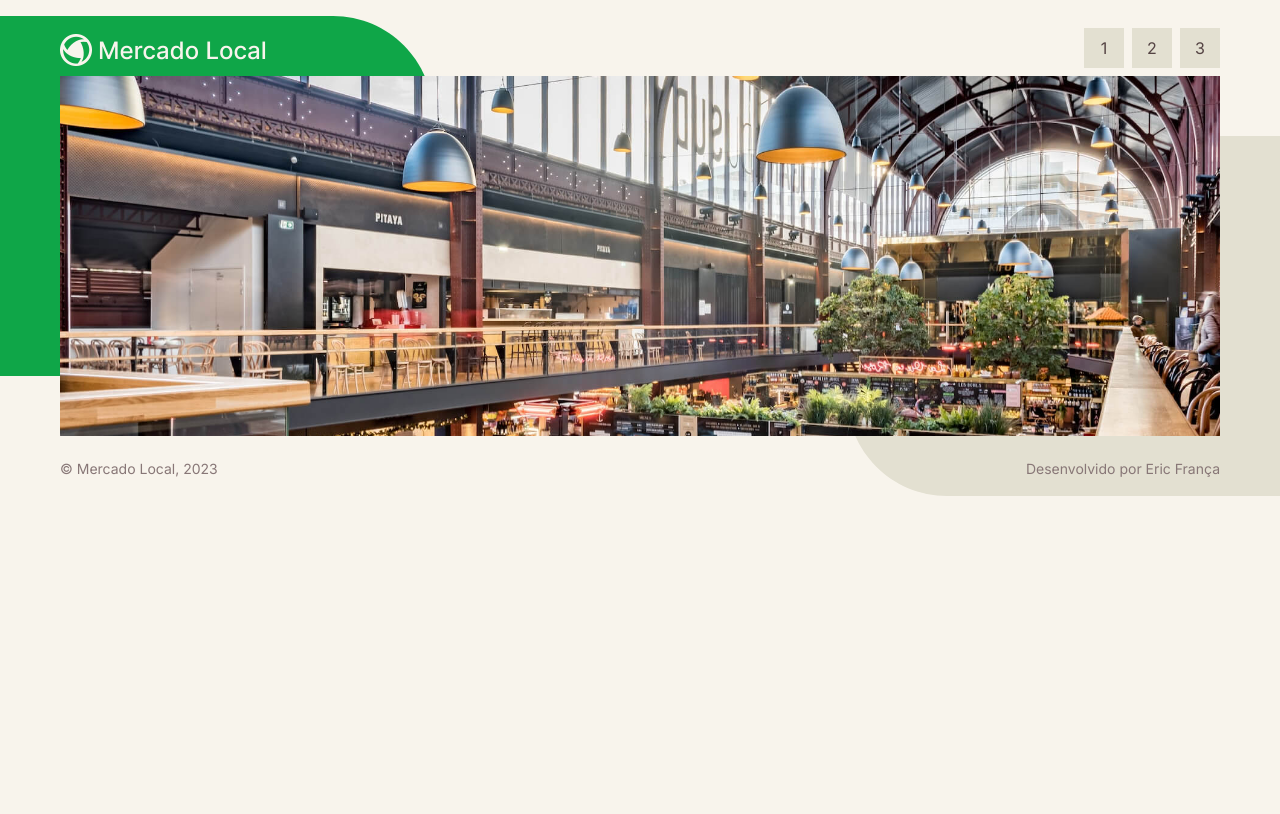
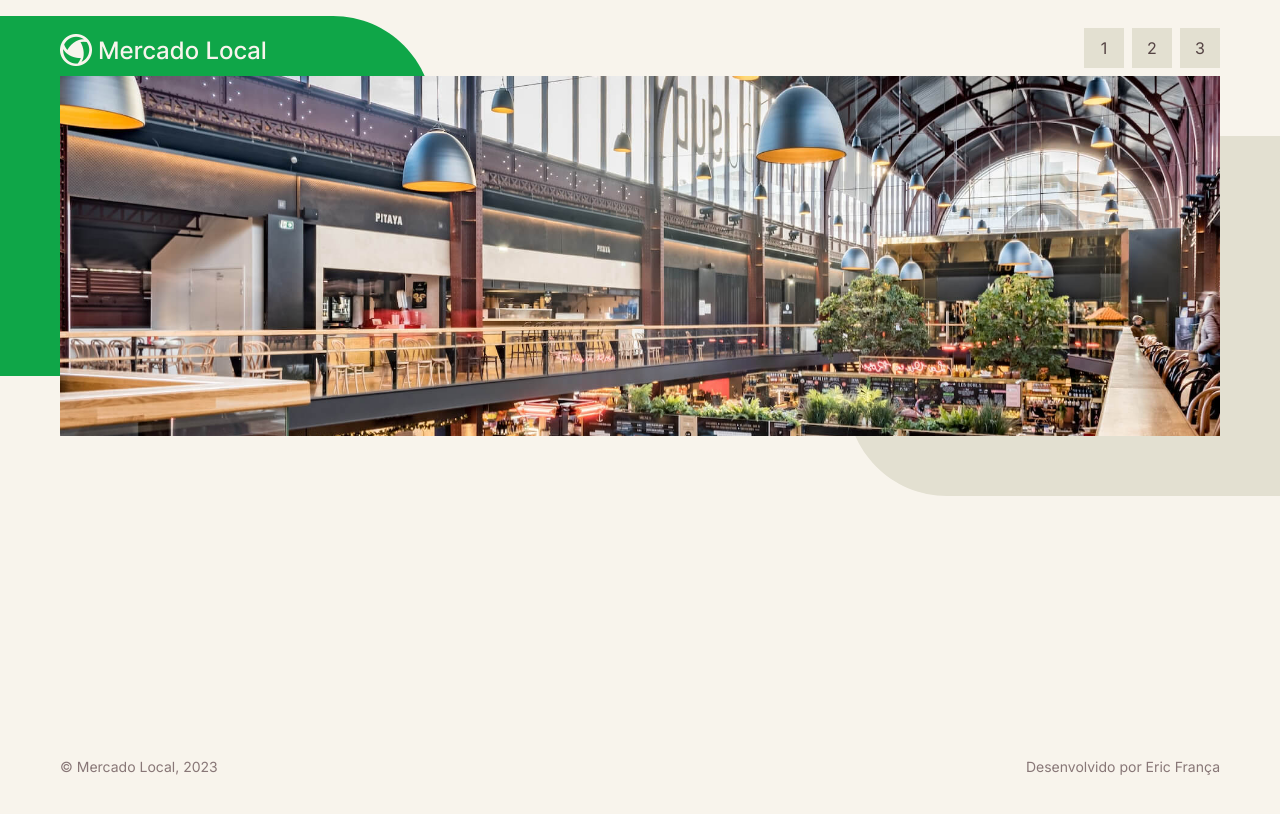
Before and after one commit to EricFranca96/mercadolocal, a SvelteKit app: page / in a window 1280 px wide. Shown: the top 814 px of the page. Built offline with nearby package versions, Linux system fonts and the light colour scheme; a web font is replaced by a local one.

Commit message:
footer escondido

```diff
--- a/src/routes/+layout.svelte
+++ b/src/routes/+layout.svelte
@@ -6,6 +6,8 @@
   import Footer from "$lib/Footer.svelte";
 </script>
 
+
+<div class="app">
 <Header/>
 <main class="main">
   <div class="main__container container">
@@ -13,3 +15,17 @@
   </div>
 </main>
 <Footer/>
+</div>
+
+
+
+<style>
+  .app {
+    display: flex;
+    flex-direction: column;
+    height: 100%;
+  }
+  main {
+    margin-bottom: auto;
+  }
+</style>
```
